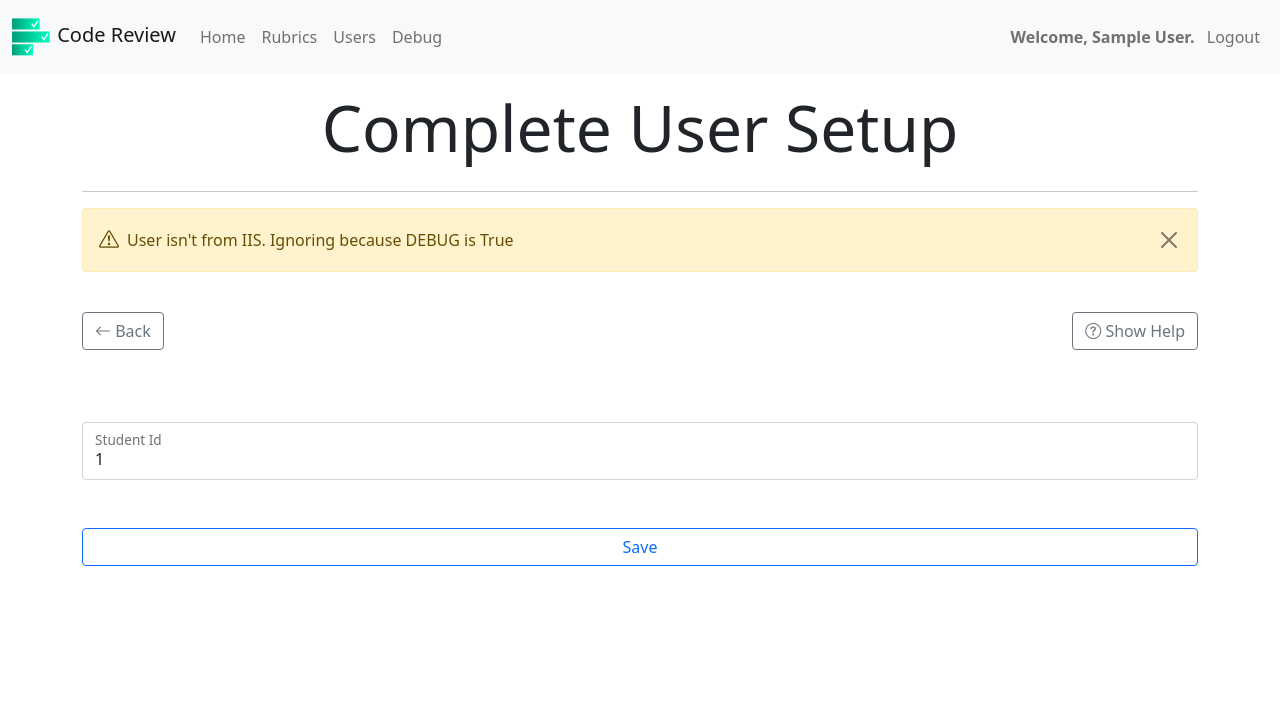
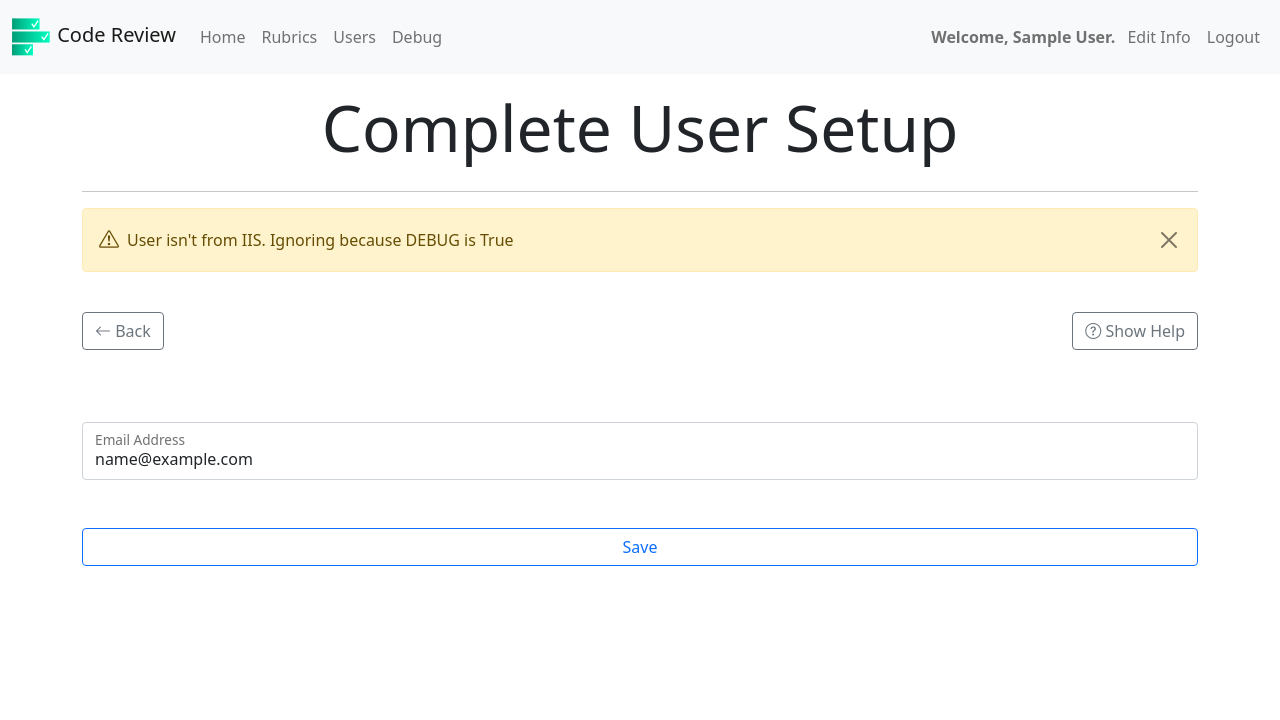
Before and after one commit to Bwc9876/CodeReview, a Django app: page /users/user-setup/00000000-0000-0000-0000-000000000001 in a window 1280 px wide. Shown: the top 720 px of the page. Run offline with Django 3.2, Linux system fonts and the light colour scheme; a user stored in the database is signed in; tables that the repository leaves empty hold one stand-in row (values such as "Sample post"); some libraries are stand-ins or nearby versions.

Commit message:
Made users enter their emails instead of ids

```diff
--- a/Main/middleware.py
+++ /dev/null
@@ -1,32 +0,0 @@
-"""
-    This file defines middleware, which is code that runs before a view
-"""
-
-from django.shortcuts import redirect
-from django.conf import settings
-
-
-class UserSetupCheckMiddleware:
-    """
-        This middleware will redirect the user to the user setup page if they're from IIS and need a student_id
-    """
-
-    def __init__(self, get_response):
-        """
-            This function is run to create a new instance of the middleware
-
-            :param: get_response: A function that gets the response for this request
-        """
-
-        self.get_response = get_response
-
-    def __call__(self, request):
-        """
-            This method is run when calling the middleware
-            If the user doesn't have a student_id, require them to enter one
-        """
-
-        if "user-setup" not in request.path and request.user.is_authenticated and (request.user.has_usable_password() or settings.DEBUG) and request.user.student_id is None:
-            return redirect('user-setup', pk=request.user.id)
-        else:
-            return self.get_response(request)
--- a/Main/templates/base.html
+++ b/Main/templates/base.html
@@ -49,9 +49,7 @@
             {% if user.is_authenticated %}
                 <div class="navbar-nav">
                     <span class="navbar-text fw-bolder">Welcome, {{ user }}.&nbsp;</span>
-                    {% if not user.has_usable_password %}
-                        <a class="nav-link" href="{% url "user-setup" user.id %}">Edit Info</a>
-                    {% endif %}
+                    <a class="nav-link" href="{% url "user-setup" user.id %}">Edit Info</a>
                     <a class="nav-link" href="{% url "logout" %}">Logout</a>
                 </div>
             {% endif %}
--- a/Main/views.py
+++ b/Main/views.py
@@ -190,10 +190,13 @@ class HomeView(LoginRequiredMixin, TemplateView):
             It redirects the user to the instructor homepage if they're an instructor.
         """
 
-        if self.request.user.is_superuser:
-            return redirect('instructor-home')
+        if self.request.user.email is None:
+            return redirect('user-setup')
         else:
-            return super(HomeView, self).get(*args, **kwargs)
+            if self.request.user.is_superuser:
+                return redirect('instructor-home')
+            else:
+                return super(HomeView, self).get(*args, **kwargs)
 
     def get_context_data(self, **kwargs) -> dict:
         """
--- a/Users/forms.py
+++ b/Users/forms.py
@@ -3,8 +3,8 @@
 """
 
 
-from django.conf import settings
 from django.forms import ModelForm
+
 from .models import User
 
 
@@ -22,20 +22,7 @@ class FinishUserForm(ModelForm):
         """
 
         model = User
-        fields = ['student_id']
-
-    def save(self, commit=True):
-        """
-            This code is run when the form is saved.
-            It generates the student's email address from their first name, last name, and student id.
-
-            :param commit: Whether to save changes made or not:
-            :type commit: bool
-            :returns: The edited user object
-            :rtype: User
-        """
-
-        new_user: User = super(FinishUserForm, self).save(commit=commit)
-        new_user.email = f'{new_user.first_name[:3].lower()}{new_user.last_name[:3].lower()}{new_user.student_id[-3:]}@{settings.EMAIL_DOMAIN}'
-        new_user.save()
-        return new_user
+        fields = ['email']
+        help_texts = {
+            'email': "The email you'd like notifications to be sent to (should be a BCTC email)"
+        }
--- a/Users/models.py
+++ b/Users/models.py
@@ -27,7 +27,6 @@ class User(AbstractUser):
         PM = 'PM', "PM Session"
 
     id = models.UUIDField(primary_key=True, default=uuid4)
-    student_id = models.CharField(blank=True, null=True, max_length=12, unique=True, help_text="Your BCTC student ID")
     session = models.CharField(choices=Session.choices, default=Session.AM, max_length=2)
     is_reviewer = models.BooleanField(default=False)
 
--- a/Users/urls.py
+++ b/Users/urls.py
@@ -8,8 +8,7 @@ from django.urls import path
 from . import views
 
 urlpatterns = [
-    path('login', auth_views.LoginView.as_view(template_name="login.html", extra_context={'hide_back': True}),
-         name="login"),
+    path('login', views.UserLoginView.as_view(), name="login"),
     path('user-setup/<uuid:pk>', views.CompleteUserSetupView.as_view(), name="user-setup"),
     path('logout', auth_views.LogoutView.as_view(), name="logout"),
     path('logout-done', views.LogoutDoneView.as_view(), name="logout-done")
--- a/Users/views.py
+++ b/Users/views.py
@@ -2,17 +2,18 @@
     This file defines the backend code that runs when the user goes to a page
 """
 
-from django.urls import reverse_lazy
+from django.conf import settings
+from django.contrib import messages
+from django.contrib.auth.mixins import LoginRequiredMixin
+from django.contrib.auth.views import LoginView
+from django.db.models import QuerySet
 from django.shortcuts import redirect
-from django.contrib.auth.mixins import LoginRequiredMixin
-from django.contrib import messages
-from django.conf import settings
+from django.urls import reverse, reverse_lazy
 from django.views.generic import TemplateView, UpdateView
-from django.db.models import QuerySet
 
+from Main.views import FormNameMixin, FormAlertMixin
+from .forms import FinishUserForm
 from .models import User
-from .forms import FinishUserForm
-from Main.views import FormNameMixin, FormAlertMixin
 
 
 class CompleteUserSetupView(LoginRequiredMixin, FormNameMixin, FormAlertMixin, UpdateView):
@@ -59,6 +60,21 @@ class CompleteUserSetupView(LoginRequiredMixin, FormNameMixin, FormAlertMixin, U
         return super(CompleteUserSetupView, self).get(request, *args, **kwargs)
 
 
+class UserLoginView(LoginView):
+    template_name = "login.html"
+
+    def get_context_data(self, **kwargs):
+        context = super(UserLoginView, self).get_context_data(**kwargs)
+        context['hide_back'] = True
+        return context
+
+    def get_success_url(self):
+        if self.request.user.email is None or self.request.user.email == "":
+            return reverse('user-setup', kwargs={'pk': self.request.user.id})
+        else:
+            return super(UserLoginView, self).get_success_url()
+
+
 class LogoutDoneView(TemplateView):
     """
         This view is shown when the user has been logged out
```
Also changed, not shown: CodeReview/settings.py (+9 -5 lines), Users/migrations/0003_remove_user_student_id.py (added).
